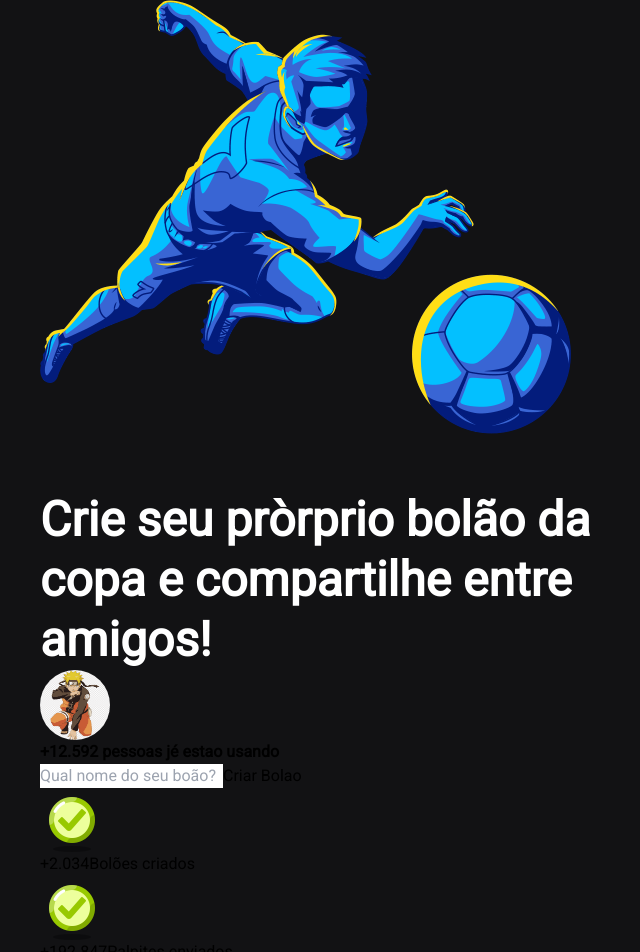
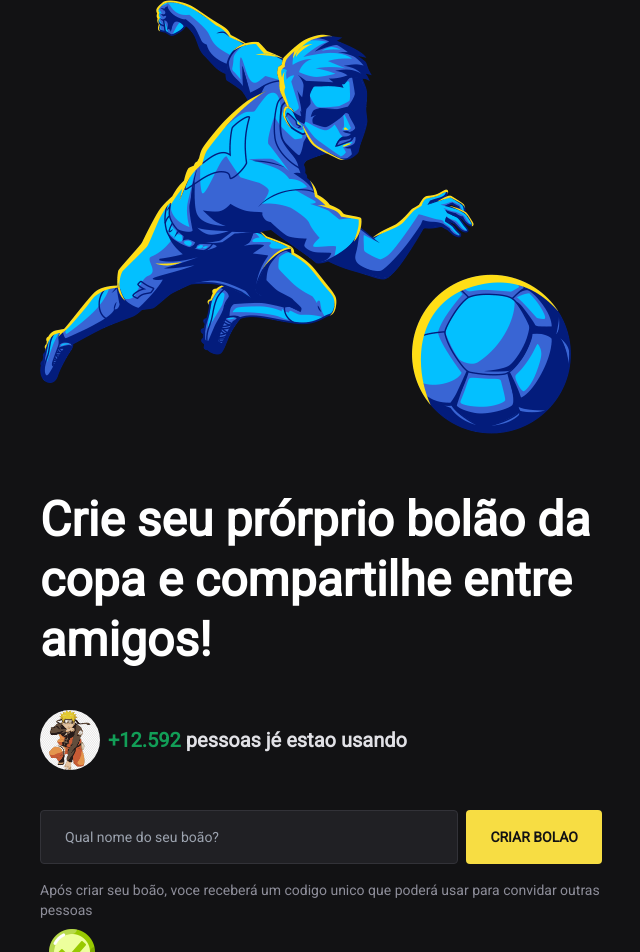
Before and after one commit to sbebenzi/Front-bolao, a Next.js app: page / in a window 1280 px wide. Shown: the top 952 px of the page, without its empty margins (38-678 px from the left). Built offline with nearby package versions, Linux system fonts and the light colour scheme; a web font is replaced by a local one.

Commit message:
aplicando primeiros stilos na tela

```diff
--- a/src/pages/index.tsx
+++ b/src/pages/index.tsx
@@ -17,19 +17,28 @@ export default function Home() {
     <main>
       <Image src={logo} alt = "logo"/>
 
-      <h1 className="mt-14 text-5xl text-white-1 font-bold leading-tight">Crie seu pròrprio bolão da copa e compartilhe entre amigos!</h1>
+      <h1 className="mt-14 text-5xl text-white-900 font-bold leading-tight">Crie seu prórprio bolão da copa e compartilhe entre amigos!</h1>
 
-    <div>
-      <Image src={iconeUsuario} alt="" className="border-solid rounded-full bg-white-1 max-w-[70px] max-h-[70px]"/>
-      <strong>
-        <span>+12.592</span> pessoas jé estao usando
+    <div className="mt-10 flex items-center gap-2">
+      <Image src={iconeUsuario} alt="" className="border-solid rounded-full bg-white-1 max-w-[60px] max-h-[60px]"/>
+      <strong className="text-gray-100 text-[20px]">
+        <span className="text-green-500">+12.592</span> pessoas jé estao usando
       </strong>
     </div>
 
-    <form >
-      <input type="text" required placeholder='Qual nome do seu boão?' />
-      <button type='submit'>Criar Bolao</button>
+    <form className="mt-10 flex gap-2">
+      <input
+      className="flex-1 px-6 py-4 rounded-[4px] bg-gray-600 border border-gray-800 text-sm"
+      type="text" required
+      placeholder='Qual nome do seu boão?'
+      />
+      <button
+      className="bg-yellow-500 px-6 py-4 rounded-[4px] font-bold text-gray-900 text-sm uppercase hover:bg-yellow-700"
+      type='submit'
+      >
+        Criar Bolao</button>
     </form>
+    <p className="mt-4 text-sm text-gray-300">Após criar seu boão, voce receberá um codigo unico que poderá usar para convidar outras pessoas</p>
 
     <div>
       <div>
@@ -40,14 +49,14 @@ export default function Home() {
         </div>
       </div>
       <div>
-      <Image src={check} alt= ""/>
-      <span>+192.847</span>
+        <Image src={check} alt= ""/>
+          <span>+192.847</span>
           <span>Palpites enviados</span>
       </div>
     </div>
     </main>
 
-   </div>
+  </div>
     )
 
 }
--- a/tailwind.config.js
+++ b/tailwind.config.js
@@ -11,11 +11,25 @@ module.exports = {
     },
     colors:{
       gray:{
-        900 : '#121214'
+
+        900 : '#121214',
+        800 : '#323238',
+        600 : '#202024',
+        300 : '#8d8d99',
+        100 : '#e1e1e6'
+
       },
       white:{
-        1:'#ffff'
+        900:'#ffff'
+      },
+      green:{
+        500: '#129e57'
+      },
+      yellow:{
+        500: '#f7dd43',
+        700: '#f9dd24'
       }
+
     }
   },
   plugins: [],
```
